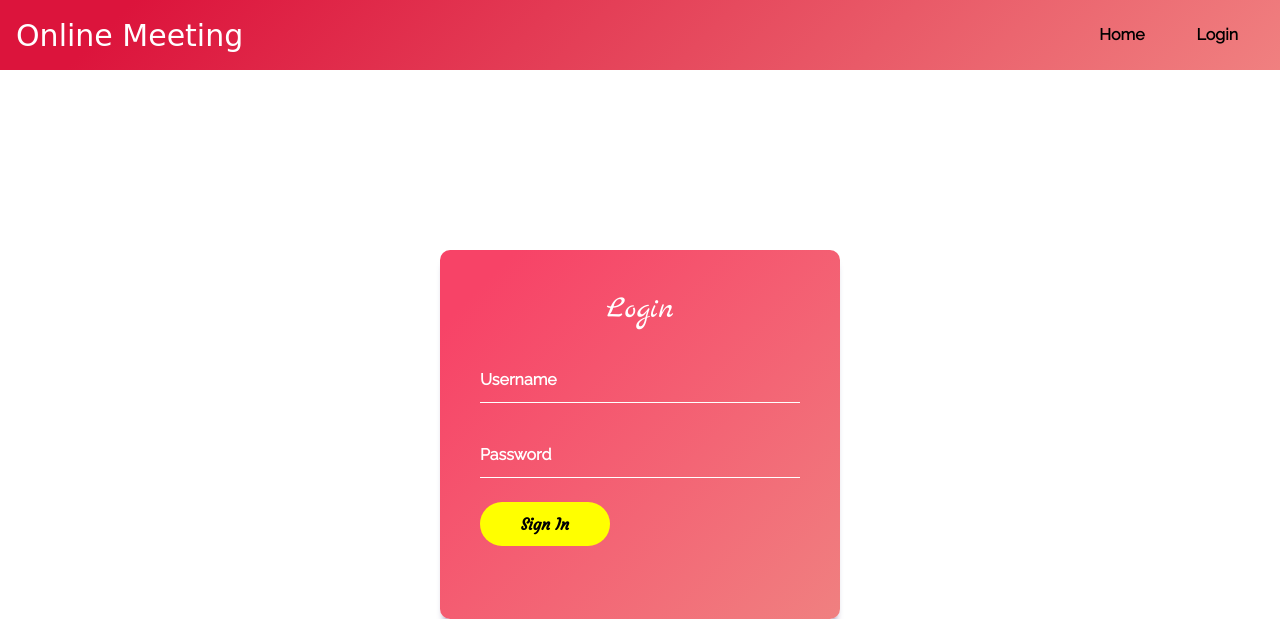
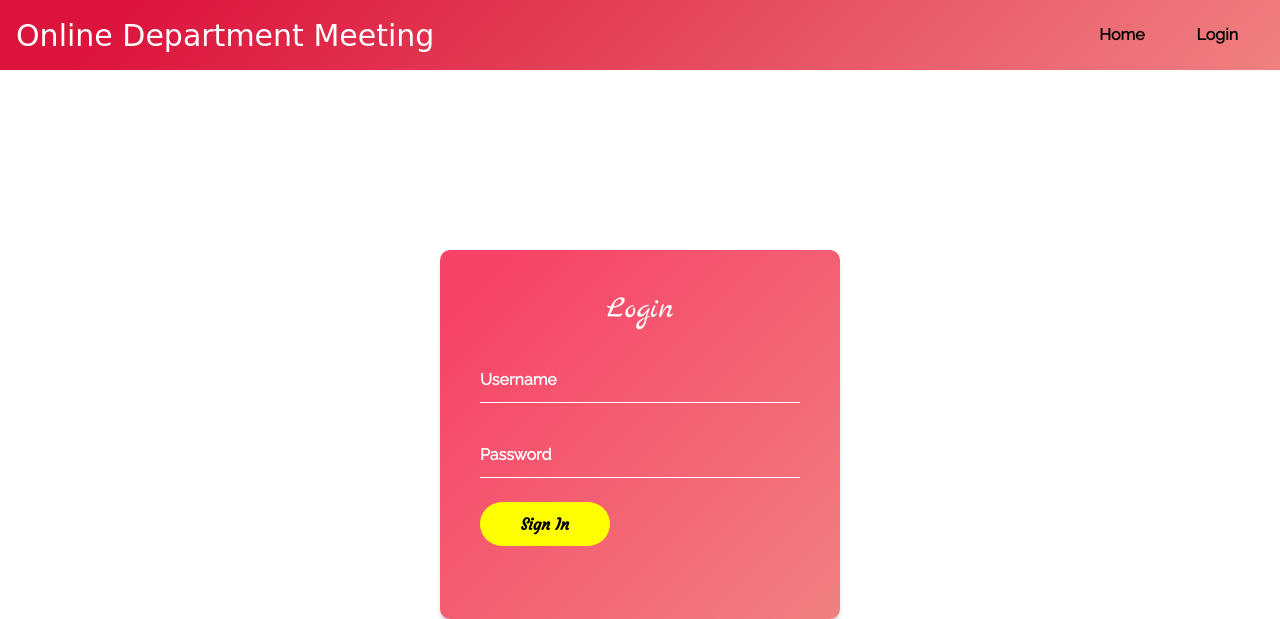
Before and after one commit to yashaswinisarabu/speechtotext, a Flask app: page /alogin in a window 1280 px wide. Shown: the top 619 px of the page. Run offline with Flask 2, Linux system fonts and the light colour scheme; some libraries are stand-ins or nearby versions; some web fonts are replaced.

Commit message:
Update login.html

```diff
--- a/templates/login.html
+++ b/templates/login.html
@@ -4,7 +4,7 @@
     <meta charset="UTF-8" />
     <meta name="viewport" content="width=device-width, initial-scale=1.0" />
     <meta http-equiv="X-UA-Compatible" content="ie=edge" />
-    <title>Online Meeting</title>
+    <title>Online Department Meeting</title>
     <link rel="stylesheet" href="../static/stylesheets/navstyle.css" />
     <link
       rel="stylesheet"
@@ -22,7 +22,7 @@
   <body>
     <section class="top-nav">
       <div class="logo">
-        Online Meeting
+        Online Department Meeting
       </div>
       <input id="menu-toggle" type="checkbox" />
       <label class="menu-button-container" for="menu-toggle">
```
